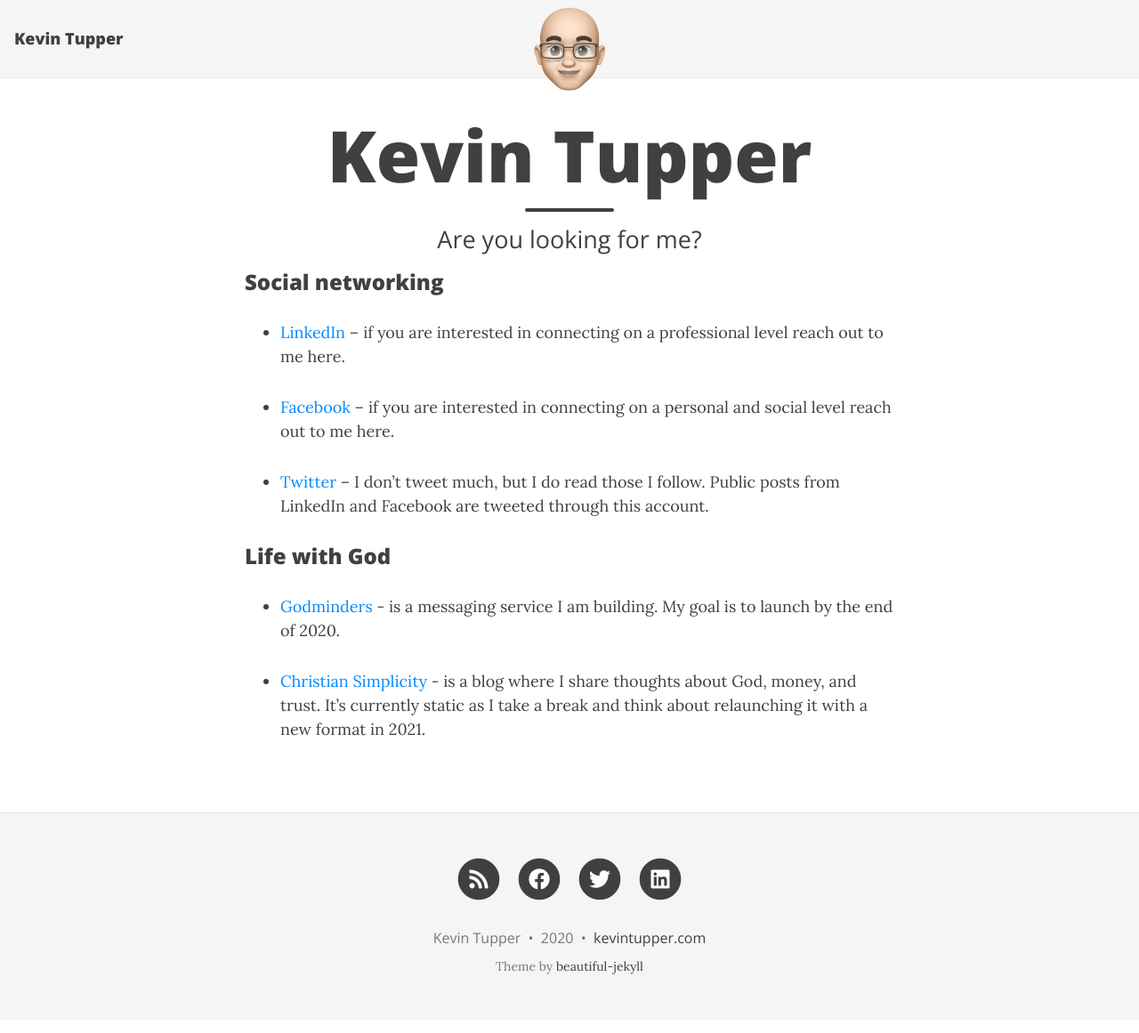
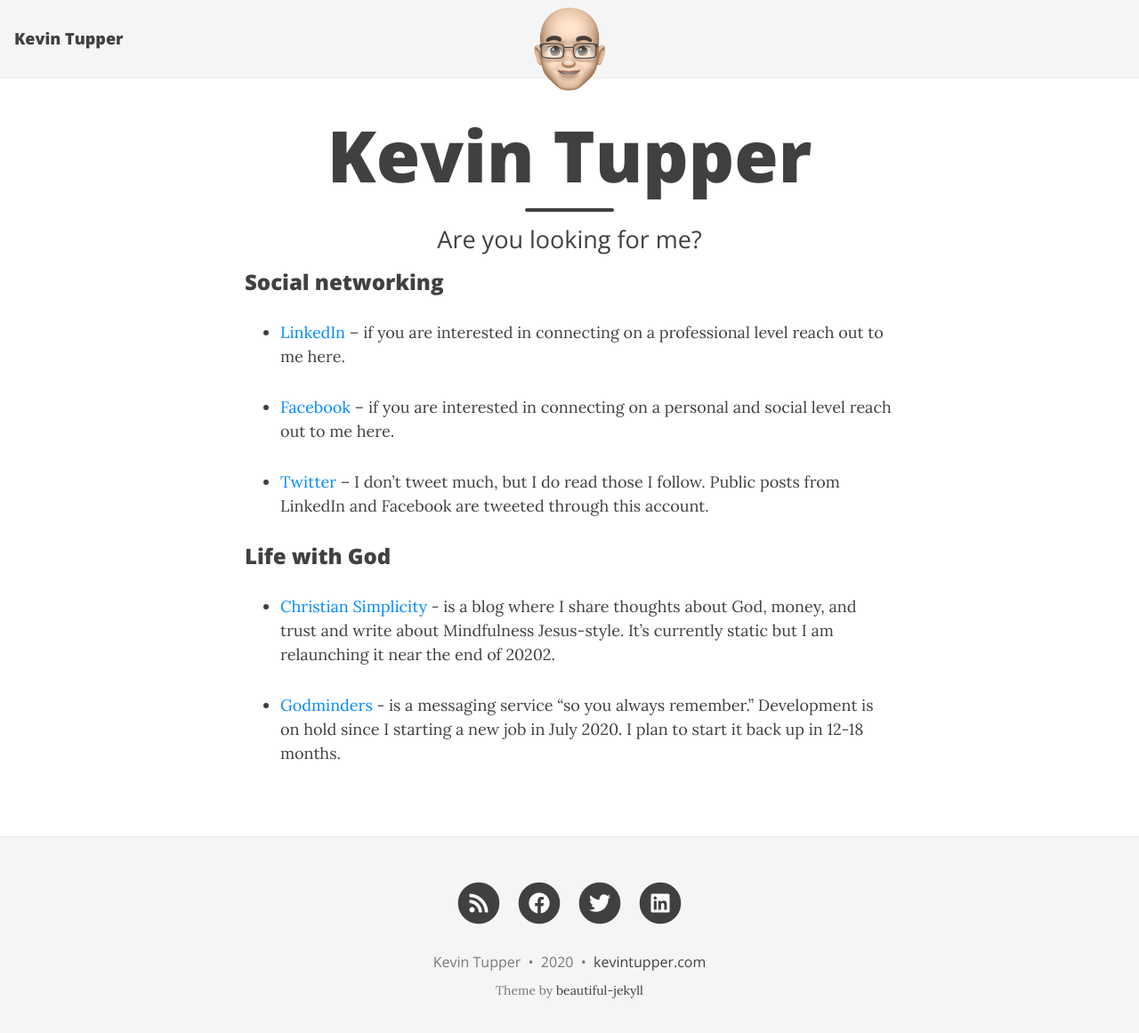
Before and after one commit to KevinTupper/kevintupper.com-old, a Jekyll site: the page built from index.md, in a window 1280 px wide and 1174 px high. Shown: the top 1161 px of the window at 89% size. Built offline with Jekyll 4.4.1, drawn with Linux system fonts in a browser that asks for light colours; nearby versions of some CDN libraries.

Commit message:
update home page - hiatus godminders

```diff
--- a/index.md
+++ b/index.md
@@ -14,6 +14,6 @@
 
 ### Life with God
 
-* [Godminders](https://godminders.org) - is a messaging service I am building.  My goal is to launch by the end of 2020.
+* [Christian Simplicity](https://christiansimplicity.com) - is a blog where I share thoughts about God, money, and trust and write about Mindfulness Jesus-style.  It's currently static but I am relaunching it near the end of 20202.
 
-* [Christian Simplicity](https://christiansimplicity.com) - is a blog where I share thoughts about God, money, and trust.  It's currently static as I take a break and think about relaunching it with a new format in 2021.
+* [Godminders](https://godminders.org) - is a messaging service "so you always remember."  Development is on hold since I starting a new job in July 2020.  I plan to start it back up in 12-18 months.
```
